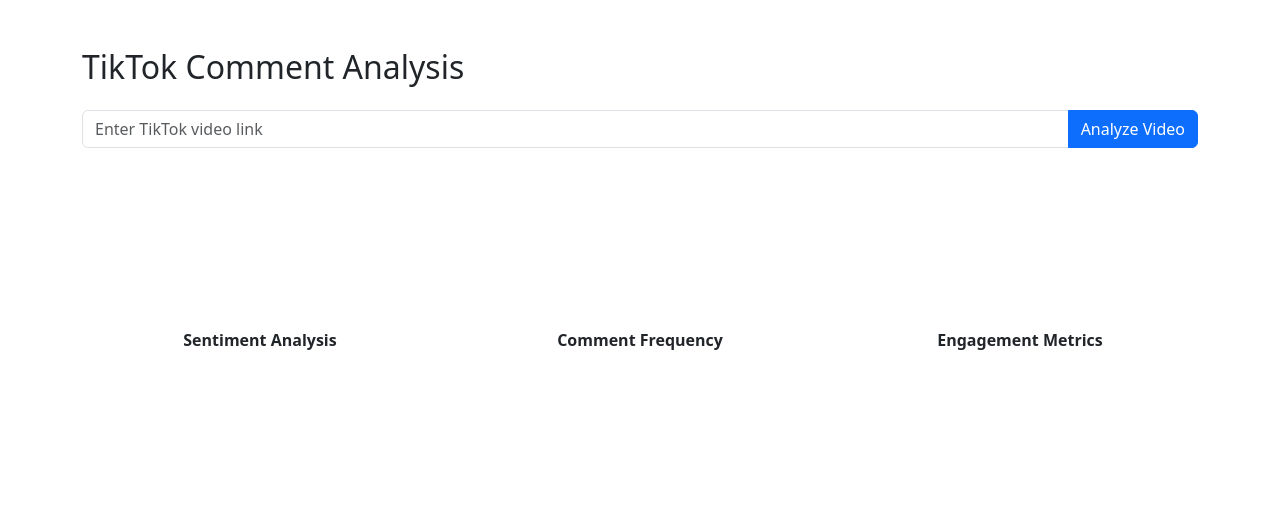
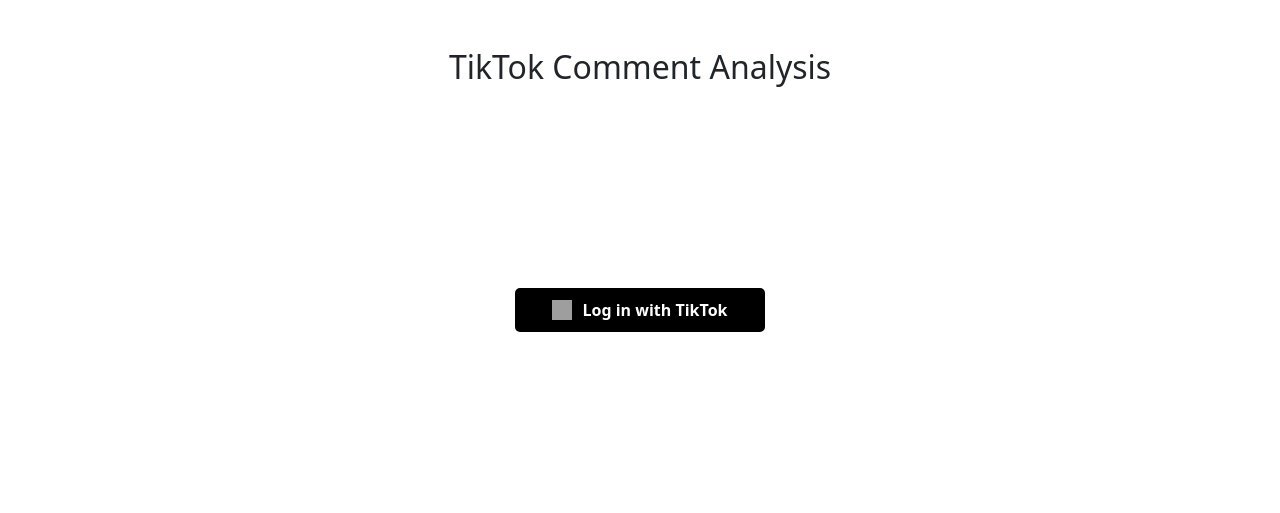
Before and after one commit to franvois17/webpagecv, a plain HTML site: page analisis.html in a window 1280 px wide. Drawn offline with nearby package versions, Linux system fonts and the light colour scheme; grey boxes are pictures that could not be loaded.

Commit message:
Update analisis.html

```diff
--- a/analisis.html
+++ b/analisis.html
@@ -6,20 +6,60 @@
     <title>TikTok Comment Analysis</title>
     <script src="https://cdn.jsdelivr.net/npm/chart.js"></script>
     <link rel="stylesheet" href="https://cdn.jsdelivr.net/npm/bootstrap@5.3.0/dist/css/bootstrap.min.css">
+    <style>
+        .tiktok-login-btn {
+            display: flex;
+            align-items: center;
+            justify-content: center;
+            gap: 10px;
+            background-color: #000;
+            color: white;
+            padding: 10px 20px;
+            border-radius: 5px;
+            font-size: 16px;
+            font-weight: bold;
+            cursor: pointer;
+            border: none;
+            width: 250px;
+        }
+        .tiktok-login-btn img {
+            width: 20px;
+            height: 20px;
+        }
+        .centered {
+            display: flex;
+            flex-direction: column;
+            align-items: center;
+            justify-content: center;
+            height: 50vh;
+        }
+    </style>
     <script>
+        let isLoggedIn = false;
+
+        function fakeLogin() {
+            isLoggedIn = true;
+            document.getElementById("loginSection").style.display = "none";
+            document.getElementById("analysisSection").style.display = "block";
+            document.getElementById("welcomeMessage").innerHTML = `<h4>Welcome, TikTok User!</h4><p>You can now analyze comments from your own videos.</p>`;
+        }
+
         function isValidTikTokURL(url) {
             return /^https?:\/\/(www\.)?tiktok\.com\/@[\w.-]+\/video\/\d+/.test(url);
         }
 
         function generateFakeData() {
+            if (!isLoggedIn) {
+                alert("Please log in with TikTok first.");
+                return;
+            }
+
             let videoURL = document.getElementById("videoURL").value.trim();
-
             if (!isValidTikTokURL(videoURL)) {
                 alert("Please enter a valid TikTok video link.");
                 return;
             }
 
-            // Simulating retrieval of comments & engagement data
             let totalComments = Math.floor(Math.random() * 150) + 50;
             let sentimentData = {
                 positive: Math.floor(totalComments * Math.random() * 0.6),
@@ -86,10 +126,22 @@
     </script>
 </head>
 <body class="container mt-5">
-    <h2 class="mb-4">TikTok Comment Analysis</h2>
+    <h2 class="mb-4 text-center">TikTok Comment Analysis</h2>
 
+    <!-- Fake TikTok Login Section -->
+    <div id="loginSection" class="centered">
+        <button class="tiktok-login-btn" onclick="fakeLogin()">
+            <img src="https://upload.wikimedia.org/wikipedia/commons/a/a9/TikTok_logo.svg" alt="TikTok Logo"> Log in with TikTok
+        </button>
+    </div>
+
+    <!-- Welcome Message After Login -->
+    <div id="welcomeMessage" class="mt-3 text-center"></div>
+
+    <!-- Analysis Section (Hidden Until Logged In) -->
+    <div id="analysisSection" style="display: none;">
         <div class="input-group mb-3">
-        <input type="text" id="videoURL" class="form-control" placeholder="Enter TikTok video link">
+            <input type="text" id="videoURL" class="form-control" placeholder="Enter your TikTok video link">
             <button class="btn btn-primary" onclick="generateFakeData()">Analyze Video</button>
         </div>
 
@@ -109,5 +161,6 @@
                 <p class="text-center"><strong>Engagement Metrics</strong></p>
             </div>
         </div>
+    </div>
 </body>
 </html>
```
Lines whose indentation alone changed are shown as unchanged.
